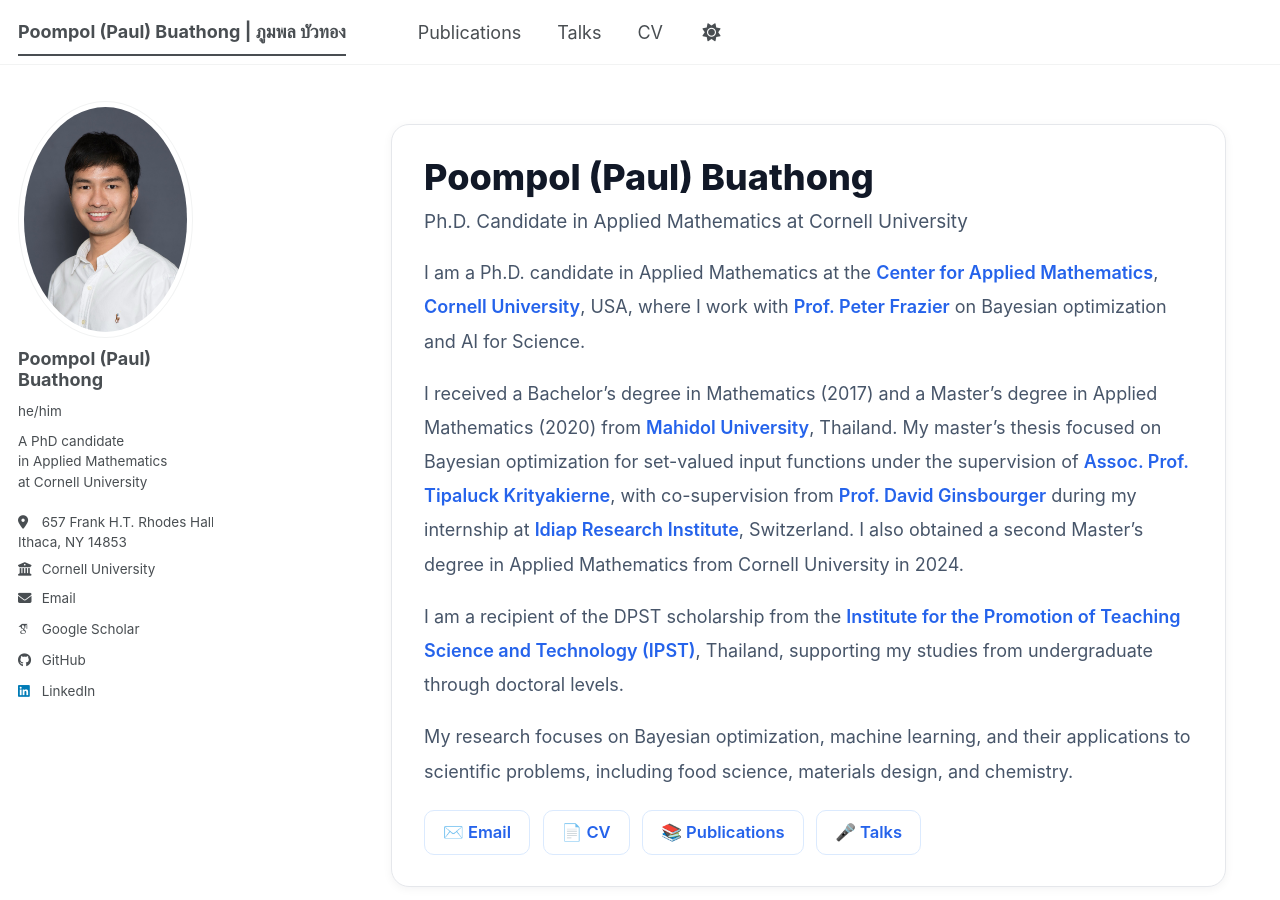
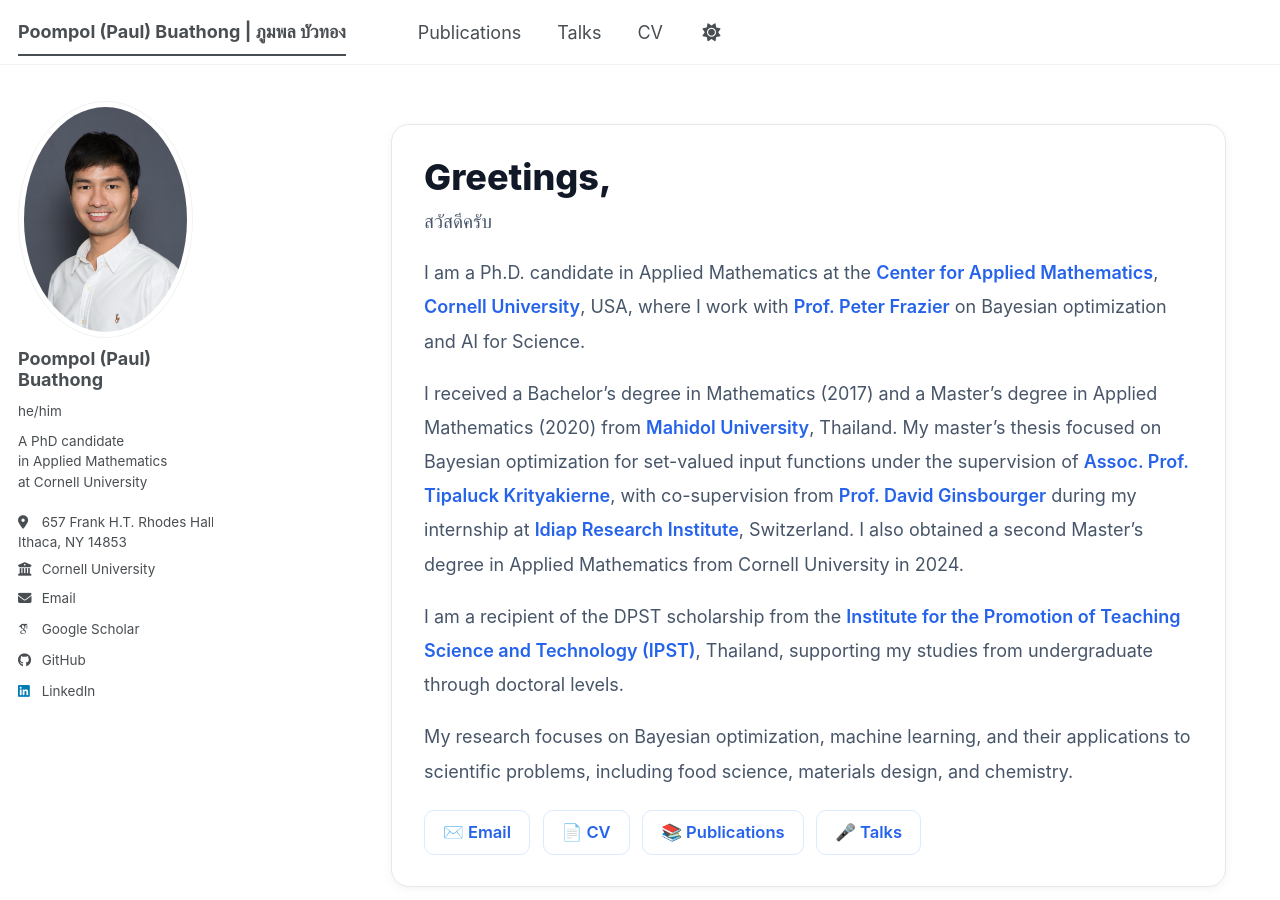
Before and after one commit to poompol/poompol.github.io, a Jekyll site: the page built from _pages/about.md, in a window 1280 px wide and 900 px high. Built offline with Jekyll 4.4.1, drawn with Linux system fonts in a browser that asks for light colours; some web fonts are replaced; a script bundle is joined from its source files by our own code; library files that are not in the unit come from our copies.

Commit message:
Update greeting and role in about page

```diff
--- a/_pages/about.md
+++ b/_pages/about.md
@@ -260,11 +260,11 @@ redirect_from:
 <div class="home-card">
 
 <div class="home-name">
-Poompol (Paul) Buathong
+Greetings,
 </div>
 
 <div class="home-role">
-Ph.D. Candidate in Applied Mathematics at Cornell University
+สวัสดีครับ
 </div>
 
 <div class="home-text">
```
